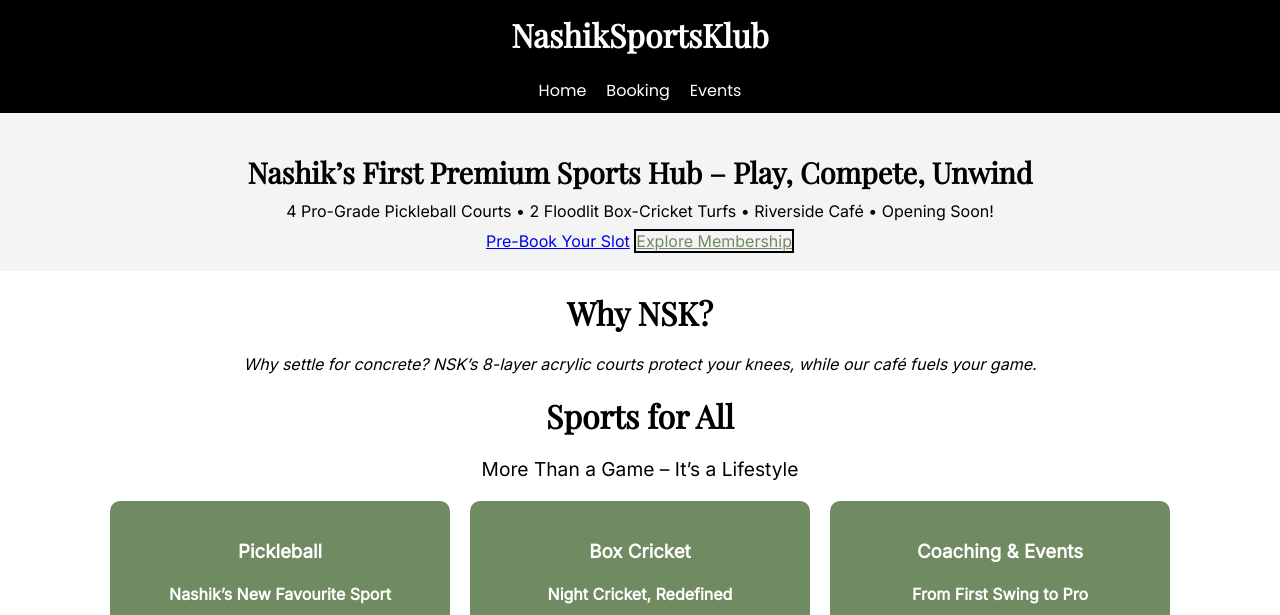
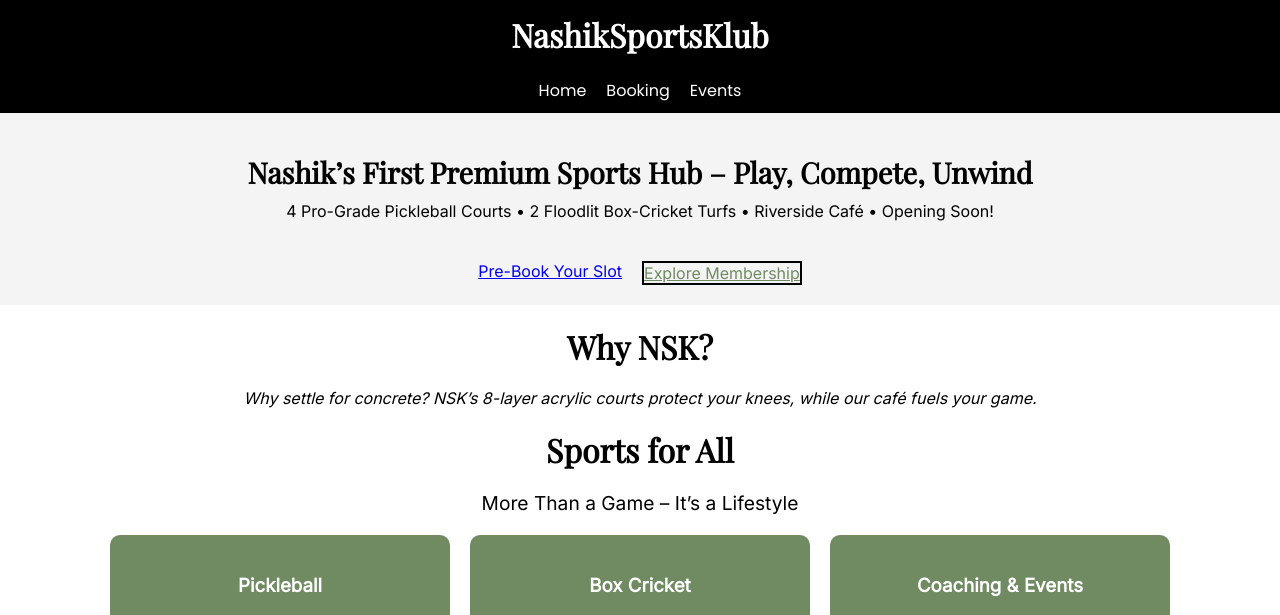
Before and after one commit to Hetal463/nashik-sports-klub, a plain HTML site: page docs/index.html in a window 1280 px wide. Shown: the part 132-747 px from the top of the page. Drawn offline with nearby package versions, Linux system fonts and the light colour scheme.

Commit message:
Update style.css

```diff
--- a/docs/style.css
+++ b/docs/style.css
@@ -111,6 +111,13 @@ nav a:hover {
 .btn-secondary:hover {
   color: var(--dark-olive);
   border-color: var(--dark-olive);
+}
+
+.buttons {
+  display: flex; /* Aligns buttons in a row */
+  justify-content: center; /* Centers buttons horizontally */
+  gap: 20px; /* Adds spacing between buttons */
+  margin-top: 20px; /* Adds spacing above the button box */
 }
 
 /* Section Titles */
```
